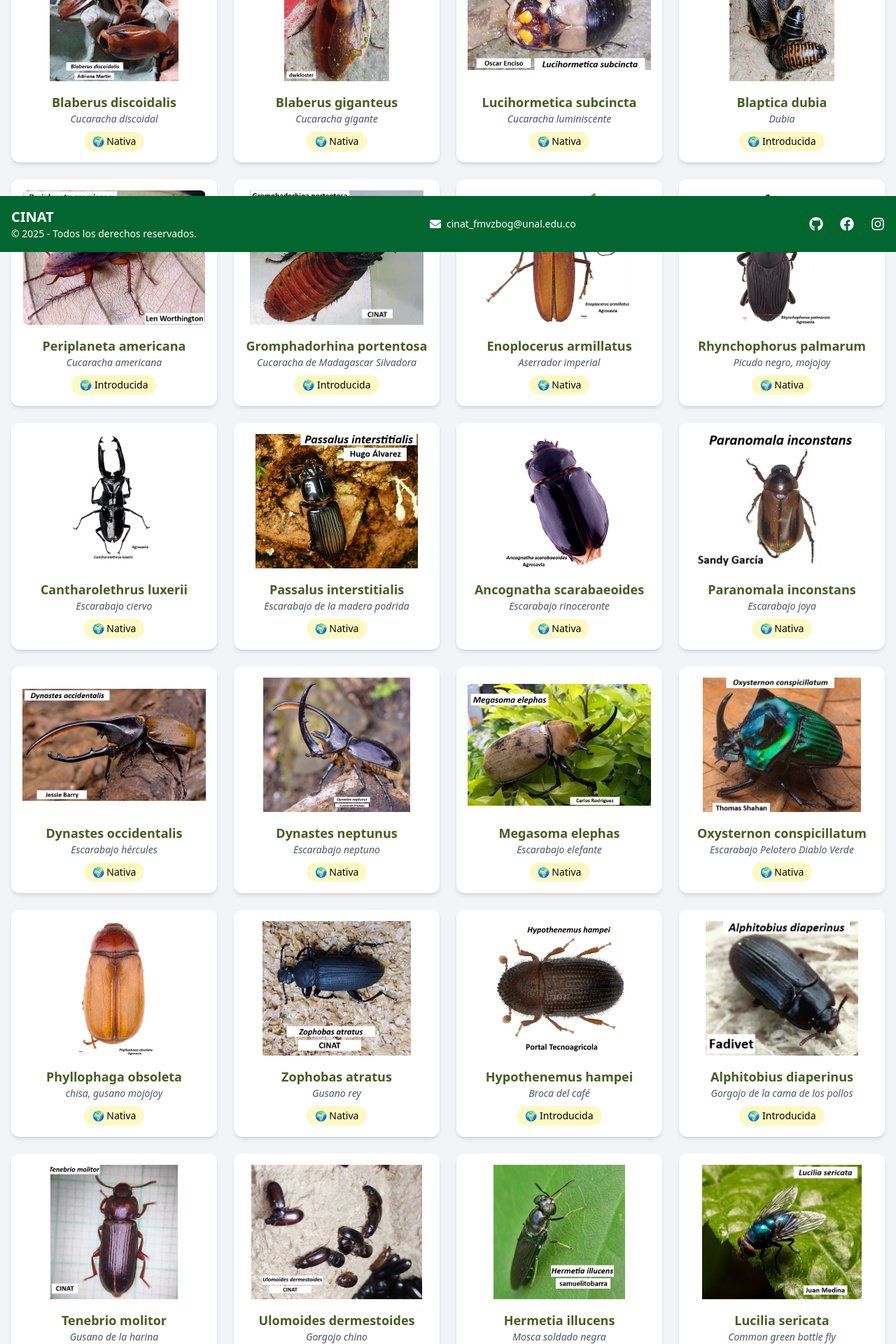
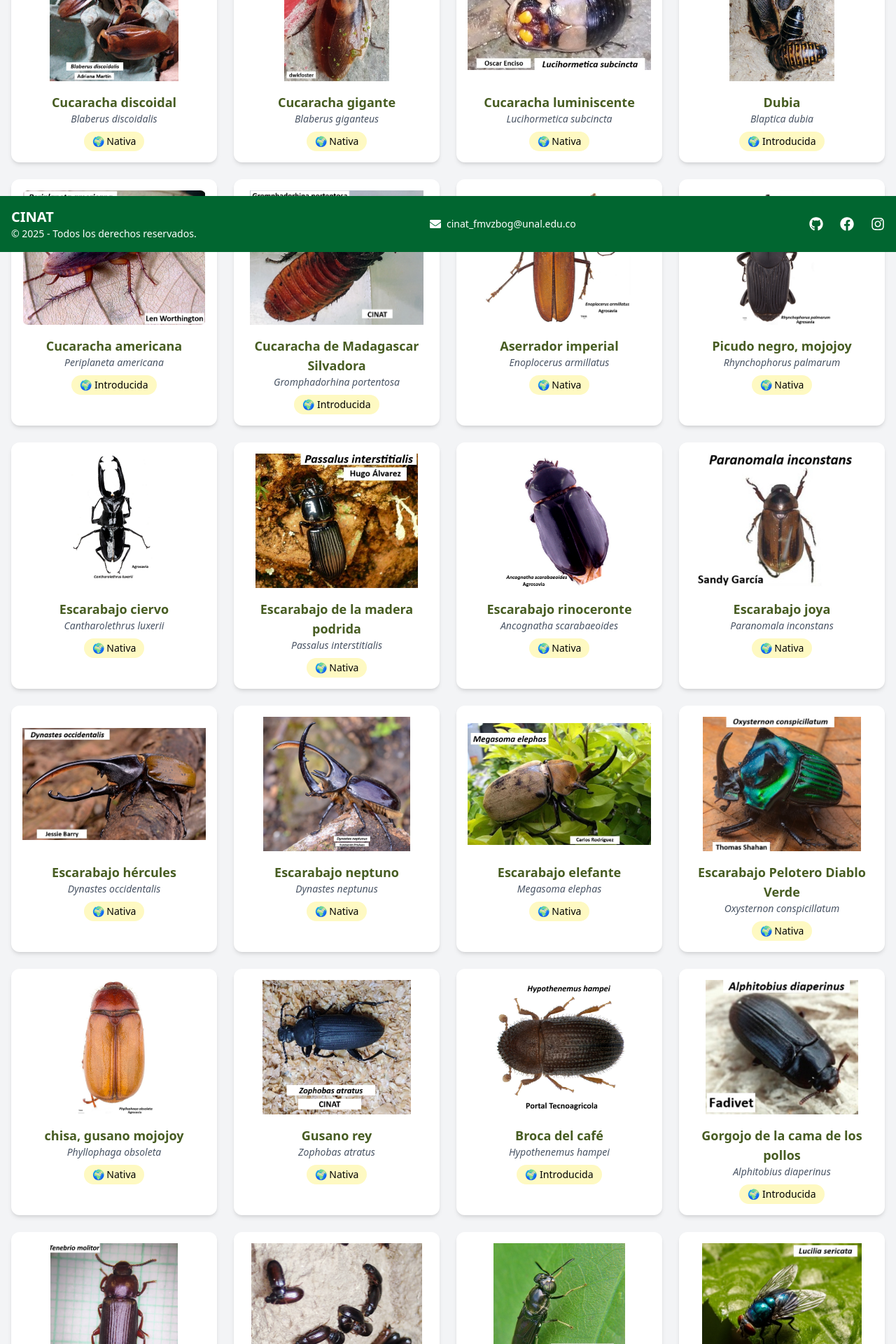
Before and after one commit to Kdnastone/insect-hub, a React (Vite) app: page /especies in a window 1280 px wide. Shown: the part 440-2360 px from the top of the page at 70% size. Built offline with nearby package versions, Linux system fonts and the light colour scheme.

Commit message:
Fix: se corrige la relación entre el modal y los json

```diff
--- a/src/data/especies.js
+++ b/src/data/especies.js
@@ -3,8 +3,8 @@ export const especies = [
     "id": 1,
     "orden": "Blattodea",
     "familia": "Blaberidae",
-    "nombreComun": "Blaberus discoidalis",
-    "nombreCientifico": "Cucaracha discoidal",
+    "nombreCientifico": "Blaberus discoidalis",
+    "nombreComun": "Cucaracha discoidal",
     "origen": "Nativa",
     "imagen": "blattodea01.jpg"
   },
@@ -12,8 +12,8 @@ export const especies = [
     "id": 2,
     "orden": "Blattodea",
     "familia": "Blaberidae",
-    "nombreComun": "Blaberus giganteus",
-    "nombreCientifico": "Cucaracha gigante",
+    "nombreCientifico": "Blaberus giganteus",
+    "nombreComun": "Cucaracha gigante",
     "origen": "Nativa",
     "imagen": "blattodea02.jpg"
   },
@@ -21,8 +21,8 @@ export const especies = [
     "id": 3,
     "orden": "Blattodea",
     "familia": "Lycidae",
-    "nombreComun": "Lucihormetica subcincta",
-    "nombreCientifico": "Cucaracha luminiscente",
+    "nombreCientifico": "Lucihormetica subcincta",
+    "nombreComun": "Cucaracha luminiscente",
     "origen": "Nativa",
     "imagen": "blattodea03.jpg"
   },
@@ -30,8 +30,8 @@ export const especies = [
     "id": 4,
     "orden": "Blattodea",
     "familia": "Blaberidae",
-    "nombreComun": "Blaptica dubia",
-    "nombreCientifico": "Dubia",
+    "nombreCientifico": "Blaptica dubia",
+    "nombreComun": "Dubia",
     "origen": "Introducida",
     "imagen": "blattodea04.jpg"
   },
@@ -39,8 +39,8 @@ export const especies = [
     "id": 5,
     "orden": "Blattodea",
     "familia": "Blattidae",
-    "nombreComun": "Periplaneta americana",
-    "nombreCientifico": "Cucaracha americana",
+    "nombreCientifico": "Periplaneta americana",
+    "nombreComun": "Cucaracha americana",
     "origen": "Introducida",
     "imagen": "blattodea05.jpg"
   },
@@ -48,8 +48,8 @@ export const especies = [
     "id": 6,
     "orden": "Blattodea",
     "familia": "Blaberidae",
-    "nombreComun": "Gromphadorhina portentosa",
-    "nombreCientifico": "Cucaracha de Madagascar Silvadora",
+    "nombreCientifico": "Gromphadorhina portentosa",
+    "nombreComun": "Cucaracha de Madagascar Silvadora",
     "origen": "Introducida",
     "imagen": "blattodea06.jpg"
   },
@@ -57,8 +57,8 @@ export const especies = [
     "id": 7,
     "orden": "Coleoptera",
     "familia": "Cerambycidae",
-    "nombreComun": "Enoplocerus armillatus",
-    "nombreCientifico": "Aserrador imperial",
+    "nombreCientifico": "Enoplocerus armillatus",
+    "nombreComun": "Aserrador imperial",
     "origen": "Nativa",
     "imagen": "coleoptera01.jpg"
   },
@@ -66,8 +66,8 @@ export const especies = [
     "id": 8,
     "orden": "Coleoptera",
     "familia": "Curculionidae",
-    "nombreComun": "Rhynchophorus palmarum",
-    "nombreCientifico": "Picudo negro, mojojoy",
+    "nombreCientifico": "Rhynchophorus palmarum",
+    "nombreComun": "Picudo negro, mojojoy",
     "origen": "Nativa",
     "imagen": "coleoptera02.jpg"
   },
@@ -75,8 +75,8 @@ export const especies = [
     "id": 9,
     "orden": "Coleoptera",
     "familia": "Lucanidae",
-    "nombreComun": "Cantharolethrus luxerii",
-    "nombreCientifico": "Escarabajo ciervo",
+    "nombreCientifico": "Cantharolethrus luxerii",
+    "nombreComun": "Escarabajo ciervo",
     "origen": "Nativa",
     "imagen": "coleoptera03.jpg"
   },
@@ -84,8 +84,8 @@ export const especies = [
     "id": 10,
     "orden": "Coleoptera",
     "familia": "Passalidae",
-    "nombreComun": "Passalus interstitialis",
-    "nombreCientifico": "Escarabajo de la madera podrida",
+    "nombreCientifico": "Passalus interstitialis",
+    "nombreComun": "Escarabajo de la madera podrida",
     "origen": "Nativa",
     "imagen": "coleoptera04.jpg"
   },
@@ -93,8 +93,8 @@ export const especies = [
     "id": 11,
     "orden": "Coleoptera",
     "familia": "Scarabaeidae",
-    "nombreComun": "Ancognatha scarabaeoides",
-    "nombreCientifico": "Escarabajo rinoceronte",
+    "nombreCientifico": "Ancognatha scarabaeoides",
+    "nombreComun": "Escarabajo rinoceronte",
     "origen": "Nativa",
     "imagen": "coleoptera05.jpg"
   },
@@ -102,8 +102,8 @@ export const especies = [
     "id": 12,
     "orden": "Coleoptera",
     "familia": "Scarabaeidae",
-    "nombreComun": "Paranomala inconstans",
-    "nombreCientifico": "Escarabajo joya",
+    "nombreCientifico": "Paranomala inconstans",
+    "nombreComun": "Escarabajo joya",
     "origen": "Nativa",
     "imagen": "coleoptera06.jpg"
   },
@@ -111,8 +111,8 @@ export const especies = [
     "id": 13,
     "orden": "Coleoptera",
     "familia": "Scarabaeidae",
-    "nombreComun": "Dynastes occidentalis",
-    "nombreCientifico": "Escarabajo hércules",
+    "nombreCientifico": "Dynastes occidentalis",
+    "nombreComun": "Escarabajo hércules",
     "origen": "Nativa",
     "imagen": "coleoptera07.jpg"
   },
@@ -120,8 +120,8 @@ export const especies = [
     "id": 14,
     "orden": "Coleoptera",
     "familia": "Scarabaeidae",
-    "nombreComun": "Dynastes neptunus",
-    "nombreCientifico": "Escarabajo neptuno",
+    "nombreCientifico": "Dynastes neptunus",
+    "nombreComun": "Escarabajo neptuno",
     "origen": "Nativa",
     "imagen": "coleoptera08.jpg"
   },
@@ -129,8 +129,8 @@ export const especies = [
     "id": 15,
     "orden": "Coleoptera",
     "familia": "Scarabaeidae",
-    "nombreComun": "Megasoma elephas",
-    "nombreCientifico": "Escarabajo elefante",
+    "nombreCientifico": "Megasoma elephas",
+    "nombreComun": "Escarabajo elefante",
     "origen": "Nativa",
     "imagen": "coleoptera09.jpg"
   },
@@ -138,8 +138,8 @@ export const especies = [
     "id": 16,
     "orden": "Coleoptera",
     "familia": "Scarabaeidae",
-    "nombreComun": "Oxysternon conspicillatum",
-    "nombreCientifico": "Escarabajo Pelotero Diablo Verde",
+    "nombreCientifico": "Oxysternon conspicillatum",
+    "nombreComun": "Escarabajo Pelotero Diablo Verde",
     "origen": "Nativa",
     "imagen": "coleoptera10.jpg"
   },
@@ -147,8 +147,8 @@ export const especies = [
     "id": 17,
     "orden": "Coleoptera",
     "familia": "Scarabaeidae",
-    "nombreComun": "Phyllophaga obsoleta",
-    "nombreCientifico": "chisa, gusano mojojoy",
+    "nombreCientifico": "Phyllophaga obsoleta",
+    "nombreComun": "chisa, gusano mojojoy",
     "origen": "Nativa",
     "imagen": "coleoptera11.jpg"
   },
@@ -156,8 +156,8 @@ export const especies = [
     "id": 18,
     "orden": "Coleoptera",
     "familia": "Tenebrionidae",
-    "nombreComun": "Zophobas atratus",
-    "nombreCientifico": "Gusano rey",
+    "nombreCientifico": "Zophobas atratus",
+    "nombreComun": "Gusano rey",
     "origen": "Nativa",
     "imagen": "coleoptera12.jpg"
   },
@@ -165,8 +165,8 @@ export const especies = [
     "id": 19,
     "orden": "Coleoptera",
     "familia": "Curculionidae",
-    "nombreComun": "Hypothenemus hampei",
-    "nombreCientifico": "Broca del café",
+    "nombreCientifico": "Hypothenemus hampei",
+    "nombreComun": "Broca del café",
     "origen": "Introducida",
     "imagen": "coleoptera14.jpg"
   },
@@ -174,8 +174,8 @@ export const especies = [
     "id": 20,
     "orden": "Coleoptera",
     "familia": "Tenebrionidae",
-    "nombreComun": "Alphitobius diaperinus",
-    "nombreCientifico": "Gorgojo de la cama de los pollos",
+    "nombreCientifico": "Alphitobius diaperinus",
+    "nombreComun": "Gorgojo de la cama de los pollos",
     "origen": "Introducida",
     "imagen": "coleoptera15.jpg"
   },
@@ -183,8 +183,8 @@ export const especies = [
     "id": 21,
     "orden": "Coleoptera",
     "familia": "Tenebrionidae",
-    "nombreComun": "Tenebrio molitor",
-    "nombreCientifico": "Gusano de la harina",
+    "nombreCientifico": "Tenebrio molitor",
+    "nombreComun": "Gusano de la harina",
     "origen": "Introducida",
     "imagen": "coleoptera16.jpg"
   },
@@ -192,8 +192,8 @@ export const especies = [
     "id": 22,
     "orden": "Coleoptera",
     "familia": "Tenebrionidae",
-    "nombreComun": "Ulomoides dermestoides",
-    "nombreCientifico": "Gorgojo chino",
+    "nombreCientifico": "Ulomoides dermestoides",
+    "nombreComun": "Gorgojo chino",
     "origen": "Introducida",
     "imagen": "coleoptera17.jpg"
   },
@@ -201,8 +201,8 @@ export const especies = [
     "id": 23,
     "orden": "Diptera",
     "familia": "Stratiomyidae",
-    "nombreComun": "Hermetia illucens",
-    "nombreCientifico": "Mosca soldado negra",
+    "nombreCientifico": "Hermetia illucens",
+    "nombreComun": "Mosca soldado negra",
     "origen": "Nativa",
     "imagen": "diptera01.jpg"
   },
@@ -210,8 +210,8 @@ export const especies = [
     "id": 24,
     "orden": "Diptera",
     "familia": "Calliphoridae",
-    "nombreComun": "Lucilia sericata",
-    "nombreCientifico": "Common green bottle fly",
+    "nombreCientifico": "Lucilia sericata",
+    "nombreComun": "Common green bottle fly",
     "origen": "Introducida",
     "imagen": "diptera02.jpg"
   },
@@ -219,8 +219,8 @@ export const especies = [
     "id": 25,
     "orden": "Diptera",
     "familia": "Drosophilidae",
-    "nombreComun": "Drosophila melanogaster",
-    "nombreCientifico": "Mosca de la fruta",
+    "nombreCientifico": "Drosophila melanogaster",
+    "nombreComun": "Mosca de la fruta",
     "origen": "Introducida",
     "imagen": "diptera03.jpg"
   },
@@ -228,8 +228,8 @@ export const especies = [
     "id": 26,
     "orden": "Diptera",
     "familia": "Muscidae",
-    "nombreComun": "Musca domestica",
-    "nombreCientifico": "Mosca domestica",
+    "nombreCientifico": "Musca domestica",
+    "nombreComun": "Mosca domestica",
     "origen": "Introducida",
     "imagen": "diptera04.jpg"
   },
@@ -237,8 +237,8 @@ export const especies = [
     "id": 27,
     "orden": "Hemiptera",
     "familia": "Margarodidae",
-    "nombreComun": "Eurhizococcus colombianus",
-    "nombreCientifico": "Cochinilla",
+    "nombreCientifico": "Eurhizococcus colombianus",
+    "nombreComun": "Cochinilla",
     "origen": "Nativa",
     "imagen": "hemiptera01.jpg"
   },
@@ -246,8 +246,8 @@ export const especies = [
     "id": 28,
     "orden": "Hemiptera",
     "familia": "Pentatomidae",
-    "nombreComun": "Podisus congrex",
-    "nombreCientifico": "Chinche predadora",
+    "nombreCientifico": "Podisus congrex",
+    "nombreComun": "Chinche predadora",
     "origen": "Nativa",
     "imagen": "hemiptera02.jpg"
   },
@@ -255,8 +255,8 @@ export const especies = [
     "id": 29,
     "orden": "Hymenoptera",
     "familia": "Apidae",
-    "nombreComun": "Bombus pauloensis (atratus)",
-    "nombreCientifico": "Abejorro",
+    "nombreCientifico": "Bombus pauloensis (atratus)",
+    "nombreComun": "Abejorro",
     "origen": "Nativa",
     "imagen": "hymenoptera01.jpg"
   },
@@ -264,8 +264,8 @@ export const especies = [
     "id": 30,
     "orden": "Hymenoptera",
     "familia": "Apidae",
-    "nombreComun": "Melipona eburnea",
-    "nombreCientifico": "Abeja angelita",
+    "nombreCientifico": "Melipona eburnea",
+    "nombreComun": "Abeja angelita",
     "origen": "Nativa",
     "imagen": "hymenoptera02.jpg"
   },
@@ -273,8 +273,8 @@ export const especies = [
     "id": 31,
     "orden": "Hymenoptera",
     "familia": "Apidae",
-    "nombreComun": "Scaptotrigona pectoralis",
-    "nombreCientifico": "Mandaguari",
+    "nombreCientifico": "Scaptotrigona pectoralis",
+    "nombreComun": "Mandaguari",
     "origen": "Nativa",
     "imagen": "hymenoptera03.jpg"
   },
@@ -282,8 +282,8 @@ export const especies = [
     "id": 32,
     "orden": "Hymenoptera",
     "familia": "Apidae",
-    "nombreComun": "Tetragonisca angustula",
-    "nombreCientifico": "Abeja Jatai",
+    "nombreCientifico": "Tetragonisca angustula",
+    "nombreComun": "Abeja Jatai",
     "origen": "Nativa",
     "imagen": "hymenoptera04.jpg"
   },
@@ -291,8 +291,8 @@ export const especies = [
     "id": 33,
     "orden": "Hymenoptera",
     "familia": "Formicidae",
-    "nombreComun": "Atta cephalotes",
-    "nombreCientifico": "Hormiga arriera",
+    "nombreCientifico": "Atta cephalotes",
+    "nombreComun": "Hormiga arriera",
     "origen": "Nativa",
     "imagen": "hymenoptera05.jpg"
   },
@@ -300,8 +300,8 @@ export const especies = [
     "id": 34,
     "orden": "Hymenoptera",
     "familia": "Formicidae",
-    "nombreComun": "Atta laevigata",
-    "nombreCientifico": "Hormiga culona",
+    "nombreCientifico": "Atta laevigata",
+    "nombreComun": "Hormiga culona",
     "origen": "Nativa",
     "imagen": "hymenoptera06.jpg"
   },
@@ -309,8 +309,8 @@ export const especies = [
     "id": 35,
     "orden": "Hymenoptera",
     "familia": "Formicidae",
-    "nombreComun": "Camponotus mus",
-    "nombreCientifico": "Hormiga carpintera",
+    "nombreCientifico": "Camponotus mus",
+    "nombreComun": "Hormiga carpintera",
     "origen": "Nativa",
     "imagen": "hymenoptera07.jpg"
   },
@@ -318,8 +318,8 @@ export const especies = [
     "id": 36,
     "orden": "Hymenoptera",
     "familia": "Formicidae",
-    "nombreComun": "Camponotus novogranadensis",
-    "nombreCientifico": "Hormiga carpintera negra",
+    "nombreCientifico": "Camponotus novogranadensis",
+    "nombreComun": "Hormiga carpintera negra",
     "origen": "Nativa",
     "imagen": "hymenoptera08.jpg"
   },
@@ -327,8 +327,8 @@ export const especies = [
     "id": 37,
     "orden": "Hymenoptera",
     "familia": "Formicidae",
-    "nombreComun": "Eciton burchellii",
-    "nombreCientifico": "Hormiga guerrera",
+    "nombreCientifico": "Eciton burchellii",
+    "nombreComun": "Hormiga guerrera",
     "origen": "Nativa",
     "imagen": "hymenoptera09.jpg"
   },
@@ -336,8 +336,8 @@ export const especies = [
     "id": 38,
     "orden": "Lepidoptera",
     "familia": "Crambidae",
-    "nombreComun": "Diatraea saccharalis",
-    "nombreCientifico": "Taladro de la caña de azúcar",
+    "nombreCientifico": "Diatraea saccharalis",
+    "nombreComun": "Taladro de la caña de azúcar",
     "origen": "Nativa",
     "imagen": "lepidoptera01.jpg"
   },
@@ -345,8 +345,8 @@ export const especies = [
     "id": 39,
     "orden": "Lepidoptera",
     "familia": "Erebidae",
-    "nombreComun": "Eloria noyesi",
-    "nombreCientifico": "Polilla de la coca",
+    "nombreCientifico": "Eloria noyesi",
+    "nombreComun": "Polilla de la coca",
     "origen": "Nativa",
     "imagen": "lepidoptera02.jpg"
   },
@@ -354,8 +354,8 @@ export const especies = [
     "id": 40,
     "orden": "Lepidoptera",
     "familia": "Ninfasalide",
-    "nombreComun": "Caligo eurilochus",
-    "nombreCientifico": "Mariposa buho",
+    "nombreCientifico": "Caligo eurilochus",
+    "nombreComun": "Mariposa buho",
     "origen": "Nativa",
     "imagen": "lepidoptera03.jpg"
   },
@@ -363,8 +363,8 @@ export const especies = [
     "id": 41,
     "orden": "Lepidoptera",
     "familia": "Ninfasalide",
-    "nombreComun": "Danaus plexippus",
-    "nombreCientifico": "Mariposa monarca",
+    "nombreCientifico": "Danaus plexippus",
+    "nombreComun": "Mariposa monarca",
     "origen": "Nativa",
     "imagen": "lepidoptera04.jpg"
   },
@@ -372,8 +372,8 @@ export const especies = [
     "id": 42,
     "orden": "Lepidoptera",
     "familia": "Ninfasalide",
-    "nombreComun": "Dione glycera",
-    "nombreCientifico": "Pasionaria andina",
+    "nombreCientifico": "Dione glycera",
+    "nombreComun": "Pasionaria andina",
     "origen": "Nativa",
     "imagen": "lepidoptera05.jpg"
   },
@@ -381,8 +381,8 @@ export const especies = [
     "id": 43,
     "orden": "Lepidoptera",
     "familia": "Ninfasalide",
-    "nombreComun": "Morpho rhodopteron",
-    "nombreCientifico": "Maripoza emperador",
+    "nombreCientifico": "Morpho rhodopteron",
+    "nombreComun": "Maripoza emperador",
     "origen": "Nativa",
     "imagen": "lepidoptera06.jpg"
   },
@@ -390,8 +390,8 @@ export const especies = [
     "id": 44,
     "orden": "Lepidoptera",
     "familia": "Nymphalidae",
-    "nombreComun": "Morpho cypris",
-    "nombreCientifico": "Mariposa de Muzo",
+    "nombreCientifico": "Morpho cypris",
+    "nombreComun": "Mariposa de Muzo",
     "origen": "Nativa",
     "imagen": "lepidoptera07.jpg"
   },
@@ -399,8 +399,8 @@ export const especies = [
     "id": 45,
     "orden": "Lepidoptera",
     "familia": "Bombycidae",
-    "nombreComun": "Bombyx mori",
-    "nombreCientifico": "Gusano de seda",
+    "nombreCientifico": "Bombyx mori",
+    "nombreComun": "Gusano de seda",
     "origen": "Introducida",
     "imagen": "lepidoptera08.jpg"
   },
@@ -408,8 +408,8 @@ export const especies = [
     "id": 46,
     "orden": "Lepidoptera",
     "familia": "Pyralidae",
-    "nombreComun": "Galleria mellonella",
-    "nombreCientifico": "Polilla de cera",
+    "nombreCientifico": "Galleria mellonella",
+    "nombreComun": "Polilla de cera",
     "origen": "Introducida",
     "imagen": "lepidoptera09.jpg"
   },
@@ -417,8 +417,8 @@ export const especies = [
     "id": 47,
     "orden": "Orthoptera",
     "familia": "Acrididae",
-    "nombreComun": "Abracris flavolineata",
-    "nombreCientifico": "Saltamontes de línea amarilla",
+    "nombreCientifico": "Abracris flavolineata",
+    "nombreComun": "Saltamontes de línea amarilla",
     "origen": "Nativa",
     "imagen": "orthoptera01.jpg"
   },
@@ -426,8 +426,8 @@ export const especies = [
     "id": 48,
     "orden": "Orthoptera",
     "familia": "Acrididae",
-    "nombreComun": "Rhammatocerus schistocercoides",
-    "nombreCientifico": "Langosta llanera",
+    "nombreCientifico": "Rhammatocerus schistocercoides",
+    "nombreComun": "Langosta llanera",
     "origen": "Nativa",
     "imagen": "orthoptera02.jpg"
   },
@@ -435,8 +435,8 @@ export const especies = [
     "id": 49,
     "orden": "Orthoptera",
     "familia": "Gryllidae",
-    "nombreComun": "Acheta domesticus",
-    "nombreCientifico": "Grillo doméstico",
+    "nombreCientifico": "Acheta domesticus",
+    "nombreComun": "Grillo doméstico",
     "origen": "Introducida",
     "imagen": "ortoptera03.jpg"
   },
@@ -444,8 +444,8 @@ export const especies = [
     "id": 50,
     "orden": "Orthoptera",
     "familia": "Gryllidae",
-    "nombreComun": "Gryllodes sigillatus",
-    "nombreCientifico": "Grillo bicolor, grillo rayado",
+    "nombreCientifico": "Gryllodes sigillatus",
+    "nombreComun": "Grillo bicolor, grillo rayado",
     "origen": "Introducida",
     "imagen": "ortoptera04.jpg"
   },
@@ -453,8 +453,8 @@ export const especies = [
     "id": 51,
     "orden": "Orthoptera",
     "familia": "Gryllidae",
-    "nombreComun": "Gryllus assimilis",
-    "nombreCientifico": "Grillo jamaiquino",
+    "nombreCientifico": "Gryllus assimilis",
+    "nombreComun": "Grillo jamaiquino",
     "origen": "Nativa",
     "imagen": "ortoptera05.jpg"
   },
@@ -462,8 +462,8 @@ export const especies = [
     "id": 52,
     "orden": "Coleoptera",
     "familia": "Scarabaeidae",
-    "nombreComun": "Golofa porteri",
-    "nombreCientifico": "Escarabajo de los carrizos",
+    "nombreCientifico": "Golofa porteri",
+    "nombreComun": "Escarabajo de los carrizos",
     "origen": "Nativa",
     "imagen": "coleoptera18.jpg"
   }
```
